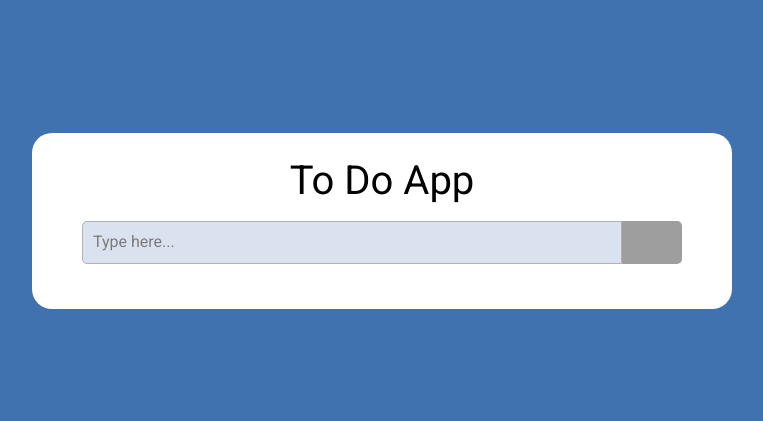
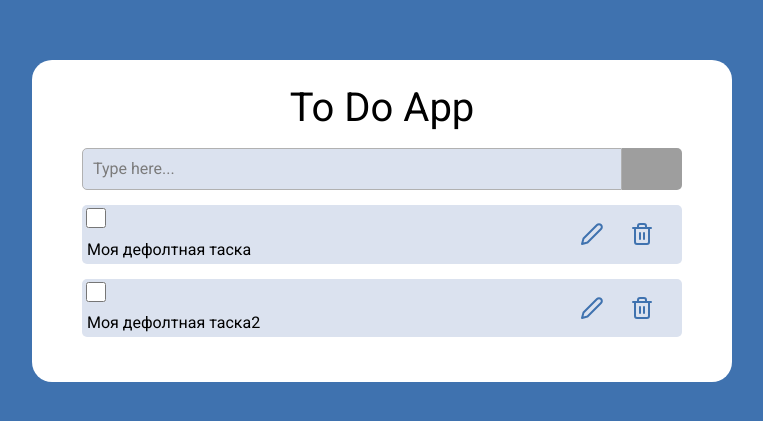
Before and after one commit to Aleksei-89ST/ToDo-sheet-on-React-TypeScript-Zustand-with-Viejas-build, a React (Vite) app: page / in a window 1280 px wide. Shown: the part 179-600 px from the top of the page, without its empty margins (258-1021 px from the left). Built offline with nearby package versions, Linux system fonts and the light colour scheme; grey boxes are pictures that could not be loaded.

Commit message:
описываю логики для inputTask

```diff
--- a/src/data/stores/useToDoStore.ts
+++ b/src/data/stores/useToDoStore.ts
@@ -22,6 +22,11 @@
           title:'Моя дефолтная таска',
           createdAt:232342
       },
+      {
+        id:'hsidvdvdfbv',
+        title:'Моя дефолтная таска2',
+        createdAt:232342
+    },
   ],
   createTask: (title) => {
     const { tasks } = get();
--- a/src/views/App/index.tsx
+++ b/src/views/App/index.tsx
@@ -1,6 +1,7 @@
 import React from "react";
 import { useToDoStore } from "../../data/stores/useToDoStore";
 import { InputPlus } from "../components/InputPlus";
+import { InputTask } from "../components/InputTask";
 import styles from "./index.module.scss";
 
 export const App: React.FC = () => {
@@ -10,20 +11,34 @@
     state.updateTask,
     state.removeTask,
   ]);
-console.log(task)
+
   return (
     <article className={styles.article}>
       <h1 className={styles.articleTitle}>To Do App</h1>
       <section className={styles.articleSection}>
-          <InputPlus
+        <InputPlus
           onAdd={(title) => {
             if (title) {
-                createTask(title)
+              createTask(title);
             }
           }}
+        />
+      </section>
+      <section className={styles.articleSection}>
+        {!task.length && (
+          <p className={styles.articleText}>There is no one task.</p>
+        )}
+        {task.map((task) => (
+          <InputTask
+            key={task.id}
+            id={task.id}
+            title={task.title}
+            onDone={removeTask}
+            onEdited={updateTask}
+            onRemoved={removeTask}
           />
+        ))}
       </section>
-      <section className={styles.articleSection}></section>
     </article>
   );
 };
--- /dev/null
+++ b/src/views/components/InputTask/index.tsx
@@ -0,0 +1,55 @@
+import React, { useCallback, useState } from "react";
+import styles from "./index.module.scss";
+
+interface InputTaskProps {
+  id: string;
+  title: string;
+  onDone: (id: string) => void;
+  onEdited: (id: string, title: string) => void;
+  onRemoved: (id: string) => void;
+}
+
+export const InputTask: React.FC<InputTaskProps> = ({
+  id,
+  title,
+  onDone,
+  onEdited,
+  onRemoved,
+}) => {
+  const [checked, setChecked] = useState(false);
+  return (
+    <div className={styles.inputTask}>
+      <label className={styles.inputTaskLabel}>
+        <input
+          type="checkbox"
+          checked={checked}
+          className={styles.inputTaskCheckbox}
+          onChange={(e) => {
+            setChecked(e.target.checked);
+            if (e.target.checked) {
+              onDone(id);
+            }
+          }}
+        ></input>
+        <h3 className={styles.inputTaskTitle}>{title}</h3>
+      </label>
+      <button
+      aria-label="Edit"
+      className={styles.inputTaskEdit}
+      onClick={() => {
+
+      }}
+      />
+      <button
+      aria-label="Remove"
+      className={styles.inputTaskRemove}
+      onClick={() => {
+          if(confirm('Are you sure')) {
+              onRemoved(id);
+          }
+
+      }}
+      />
+    </div>
+  );
+};
```
